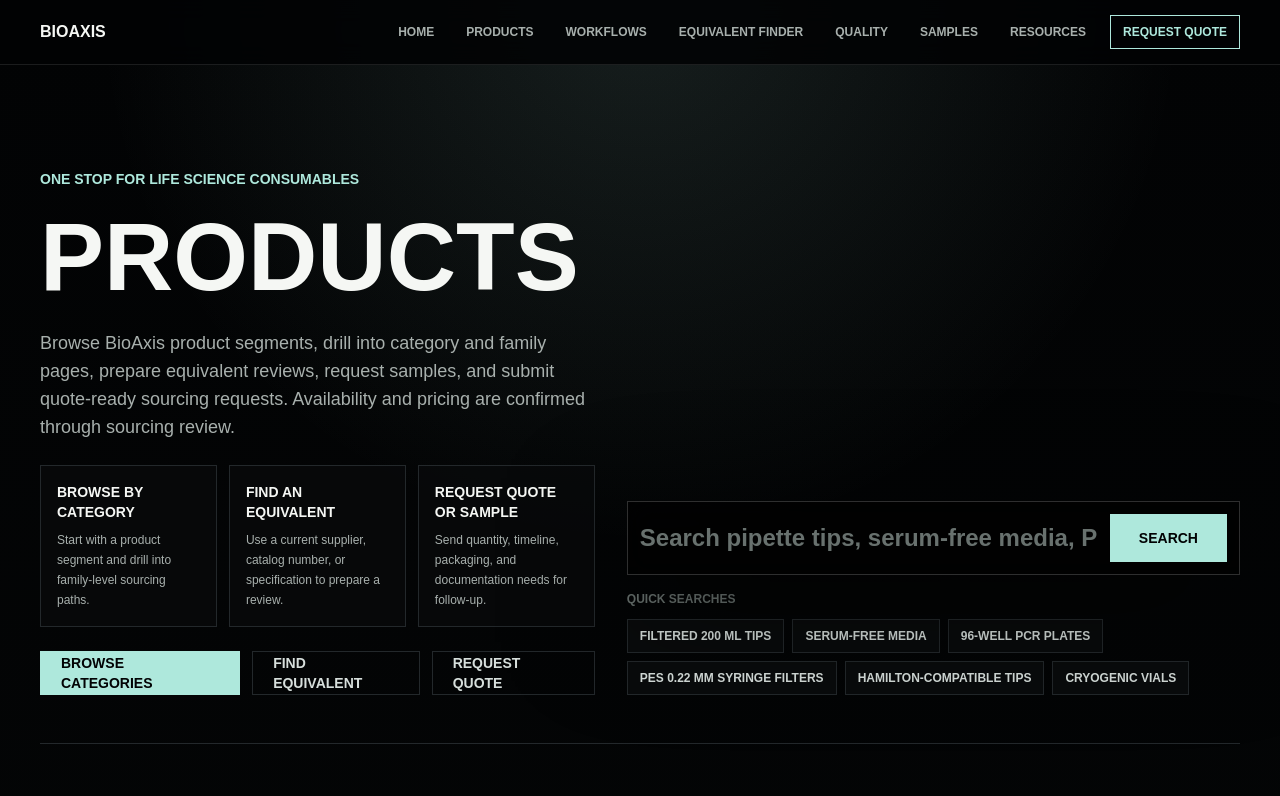
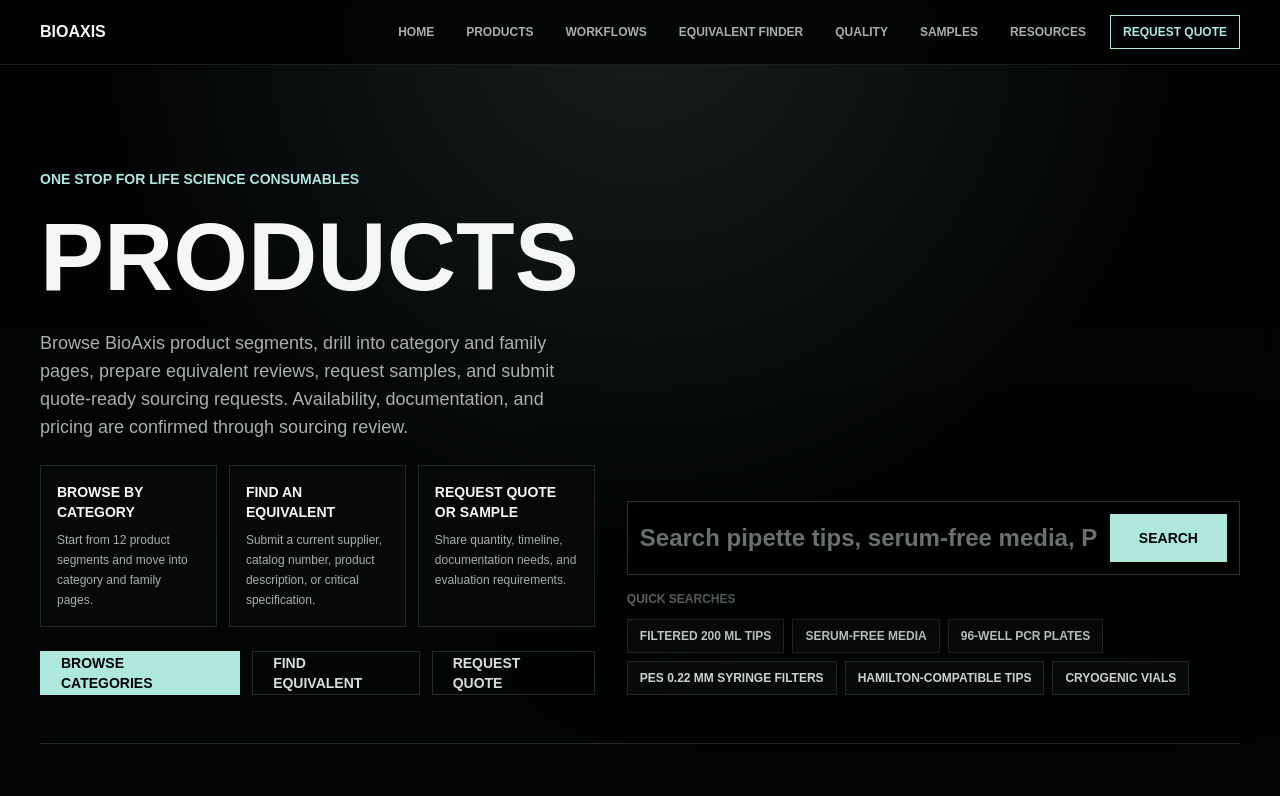
Before and after one commit to luckyericyao/bioaxisv3, a Next.js app: page /products in a window 1280 px wide. Shown: the top 796 px of the page. Built offline with nearby package versions, Linux system fonts and the light colour scheme.

Commit message:
fix: polish BioAxis products landing page

```diff
--- a/src/app/products/page.tsx
+++ b/src/app/products/page.tsx
@@ -39,13 +39,13 @@
             <p className="mb-5 text-sm font-semibold uppercase text-bioaxis-accent">One stop for life science consumables</p>
             <h1 className="max-w-5xl text-5xl font-bold uppercase leading-[0.95] text-bioaxis-text sm:text-7xl lg:text-8xl">Products</h1>
             <p className="mt-6 max-w-3xl text-base leading-7 text-bioaxis-muted sm:text-lg">
-              Browse BioAxis product segments, drill into category and family pages, prepare equivalent reviews, request samples, and submit quote-ready sourcing requests. Availability and pricing are confirmed through sourcing review.
+              Browse BioAxis product segments, drill into category and family pages, prepare equivalent reviews, request samples, and submit quote-ready sourcing requests. Availability, documentation, and pricing are confirmed through sourcing review.
             </p>
             <div className="mt-6 grid gap-3 sm:grid-cols-3">
               {[
-                { title: "Browse by category", body: "Start with a product segment and drill into family-level sourcing paths." },
-                { title: "Find an equivalent", body: "Use a current supplier, catalog number, or specification to prepare a review." },
-                { title: "Request quote or sample", body: "Send quantity, timeline, packaging, and documentation needs for follow-up." }
+                { title: "Browse by category", body: "Start from 12 product segments and move into category and family pages." },
+                { title: "Find an equivalent", body: "Submit a current supplier, catalog number, product description, or critical specification." },
+                { title: "Request quote or sample", body: "Share quantity, timeline, documentation needs, and evaluation requirements." }
               ].map((mode) => (
                 <article key={mode.title} className="border border-bioaxis-line bg-bioaxis-panel/70 p-4">
                   <h2 className="text-sm font-bold uppercase text-bioaxis-text">{mode.title}</h2>
@@ -89,11 +89,11 @@
           <p className="mb-4 text-sm font-semibold uppercase text-bioaxis-accent">How BioAxis sourcing works</p>
           <div className="grid gap-3 md:grid-cols-5">
             {[
-              { title: "Search", body: "Start from product category, existing catalog number, supplier name, specification, or workflow." },
-              { title: "Match", body: "BioAxis reviews fit, format, sterility, material, compatibility, and documentation needs." },
+              { title: "Search", body: "Start from a product category, supplier name, catalog number, workflow, or required specification." },
+              { title: "Match", body: "BioAxis reviews format, material, sterility, compatibility, documentation, and equivalent options." },
               { title: "Quote", body: "Submit quantity, target date, packaging preference, and required documents." },
               { title: "Sample", body: "Request samples for fit, workflow compatibility, and switching evaluation." },
-              { title: "Supply", body: "Support recurring sourcing needs once specs and documentation are aligned." }
+              { title: "Supply", body: "Support recurring sourcing needs once specifications and documentation are aligned." }
             ].map((step, index) => (
               <div key={step.title} className="border border-bioaxis-line bg-bioaxis-black p-4">
                 <span className="text-xs font-bold text-bioaxis-dim">{String(index + 1).padStart(2, "0")}</span>
```
